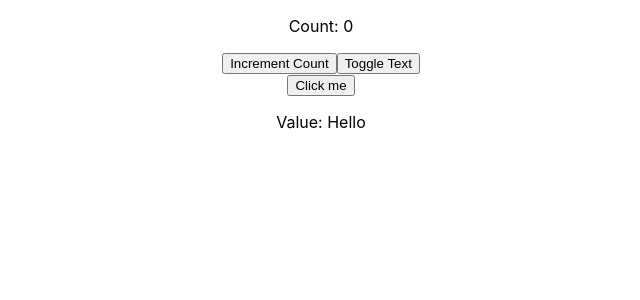
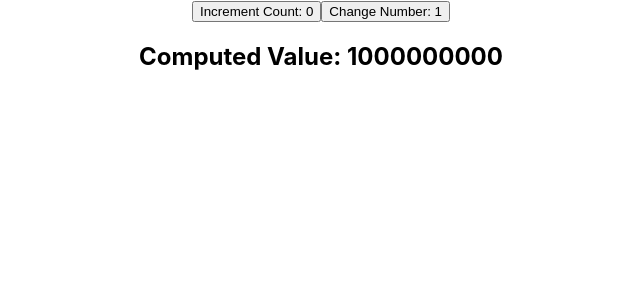
Before and after one commit to nandan95/react-redux-toolkit, a React (Create React App) app: page / in a window 1280 px wide. Shown: the top 300 px of the page, without its empty margins (319-959 px from the left). Built offline with nearby package versions, Linux system fonts and the light colour scheme.

Commit message:
useMemo hook

```diff
--- a/src/component/ChildComponent.js
+++ b/src/component/ChildComponent.js
@@ -1,13 +1,26 @@
-import React from 'react'
 
-const ChildComponent = ({ onClick, value }) => {
-    console.log('ChildComponent rendered');
-    return (
-      <div>
-        <button onClick={onClick}>Click me</button>
-        <p>Value: {value}</p>
-      </div>
-    );
-  };
+
+import React, {  useMemo } from 'react';
+
+// Function to simulate an expensive computation
+const computeExpensiveValue = (num) => {
+  console.log('Computing expensive value...');
+  let result = 0;
+  for (let i = 0; i < 1000000000; i++) {
+    result += num;
+  }
+  return result;
+};
+
+const ChildComponent = ({ number }) => {
+  // Memoize the result of the expensive computation
+  const memoizedValue = useMemo(() => computeExpensiveValue(number), [number]);
+
+  return (
+    <div>
+      <h2>Computed Value: {memoizedValue}</h2>
+    </div>
+  );
+};
 
 export default ChildComponent
--- a/src/component/ParentComponent.js
+++ b/src/component/ParentComponent.js
@@ -1,30 +1,13 @@
-import React, { useState, useCallback } from 'react';
+import React, { useState } from 'react';
 import ChildComponent from './ChildComponent';
 const ParentComponent = () => {
     const [count, setCount] = useState(0);
-    const [text, setText] = useState('Hello');
-
-     // Memoize the handleClick function
-//   const handleClick = useCallback(() => {
-//     console.log('Button clicked');
-//   }, []);
-  // Dependencies array is empty, so handleClick will be memoized once
-// The ChildComponent will only re-render if its props change. Since handleClick is memoized and its dependencies array is empty, ChildComponent will not re-render when count changes, because the function reference does not change.
-
-
-    // Memoize handleClick with dependencies
-    const handleClick = useCallback(() => {
-      console.log('Button clicked');
-    }, [text]); // Function is recreated when `text` changes
-//   When text changes, handleClick will be recreated, which will cause ChildComponent to re-render if value (which is text in this case) changes.
-    return (
+    const [number, setNumber] = useState(1);
+  return (
       <div>
-        <p>Count: {count}</p>
-        <button onClick={() => setCount(count + 1)}>Increment Count</button>
-        <button onClick={() => setText(text === 'Hello' ? 'World' : 'Hello')}>
-          Toggle Text
-        </button>
-        <ChildComponent onClick={handleClick} value={text} />
+        <button onClick={() => setCount(count + 1)}>Increment Count: {count}</button>
+        <button onClick={() => setNumber(number + 1)}>Change Number: {number}</button>
+        <ChildComponent number={number} />
       </div>
     );
   };
```
